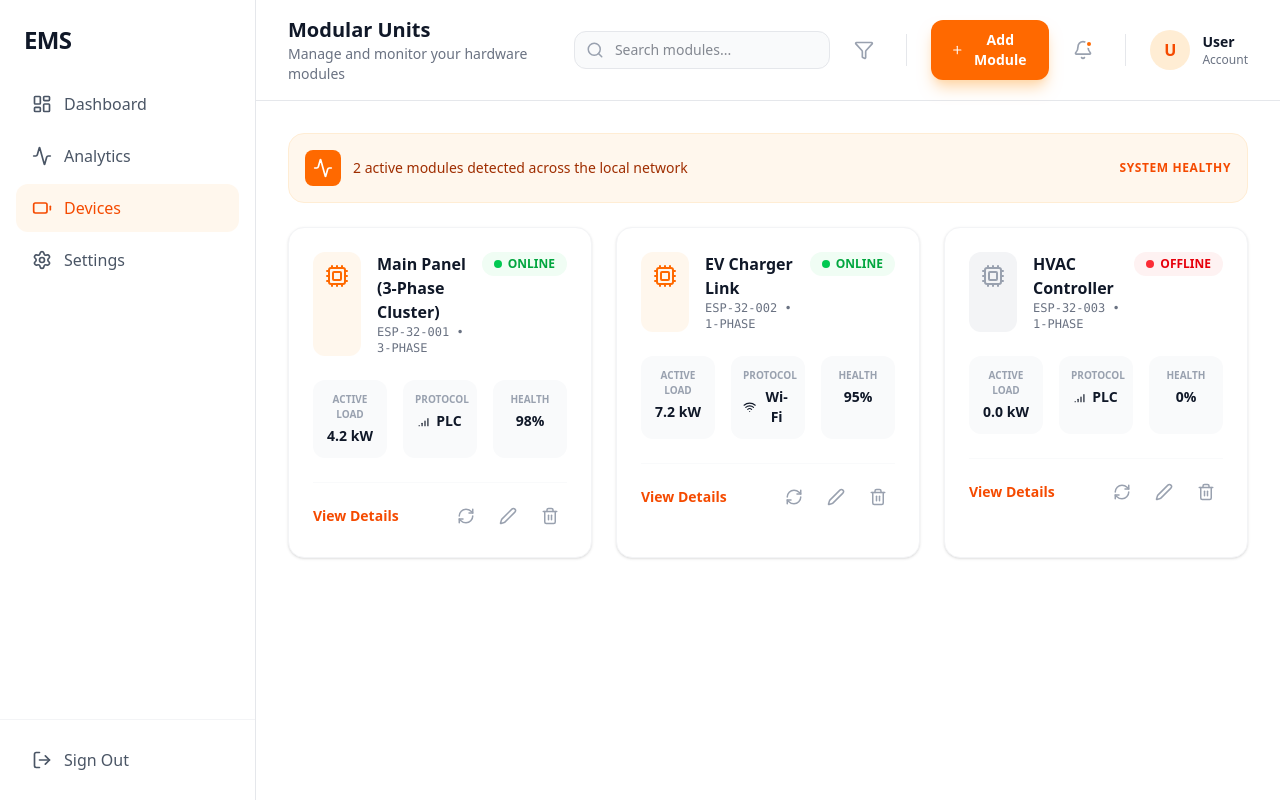
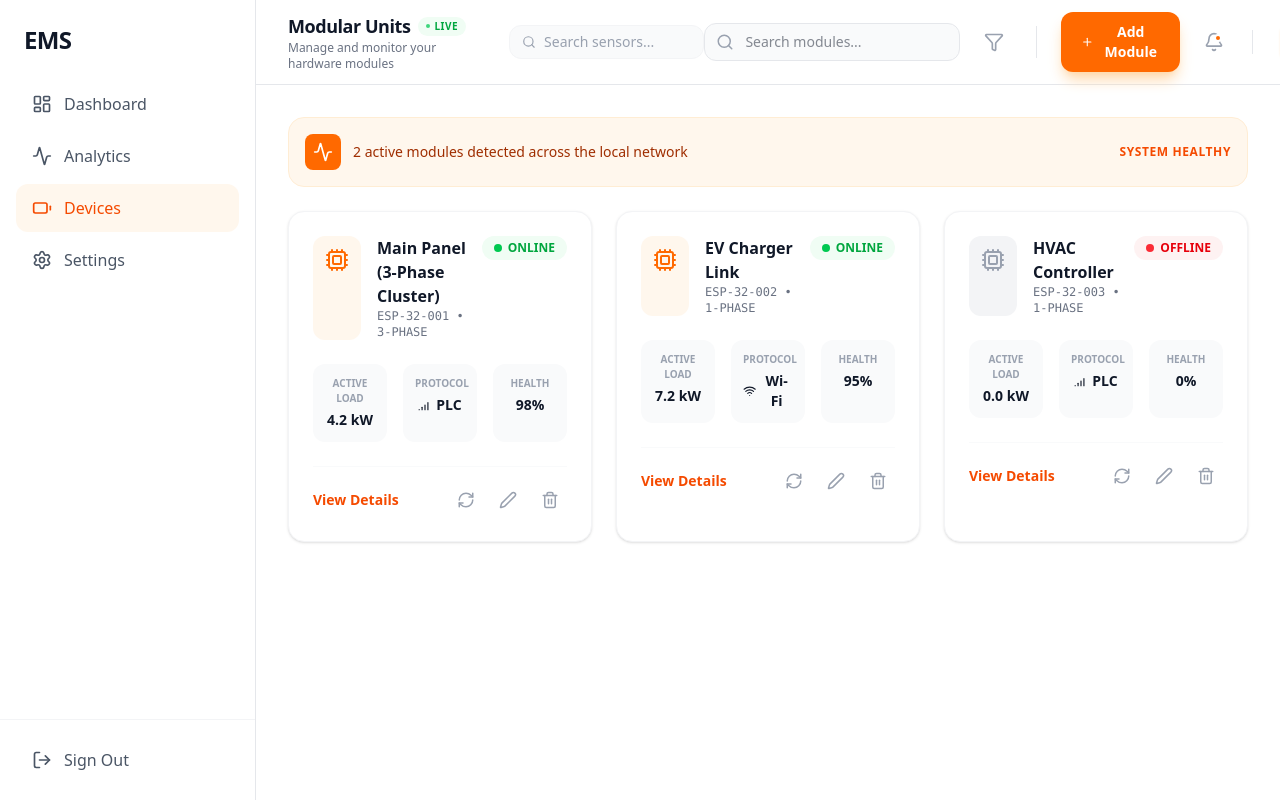
Before and after one commit to VimuthWickramasinghe/Energy-Monitoring-System, a Next.js app in the folder frontend/ems-webapp/: page /user/devices in a window 1280 px wide. Built offline with nearby package versions, Linux system fonts and the light colour scheme; no server answers; sample sign-in values are in the browser's storage.

Commit message:
Header update

```diff
--- a/frontend/ems-webapp/src/app/[user]/analytics/page.tsx
+++ b/frontend/ems-webapp/src/app/[user]/analytics/page.tsx
@@ -1,13 +1,11 @@
 "use client";
 import React from "react";
-import Link from "next/link";
 import {
-    LineChart, Line, AreaChart, Area, XAxis, YAxis, CartesianGrid,
-    Tooltip, ResponsiveContainer, PieChart, Pie, Cell
+    LineChart, Line, XAxis, YAxis, CartesianGrid,
+    Tooltip, ResponsiveContainer
 } from "recharts";
 import {
-    LayoutDashboard, Settings, Activity, Battery, Bell,
-    Download, Calendar, Zap, ArrowUpRight, ArrowDownRight, LogOut
+    Download, ArrowUpRight
 } from "lucide-react";
 import Header from "@/components/Header";
 
@@ -20,20 +18,7 @@ const phaseData = [
     { time: "20:00", p1: 230, p2: 232, p3: 230 },
 ];
 
-export default function AnalyticsPage() {
-    return (
-        <main className="flex-1 overflow-y-auto bg-gray-50">
-            <Header
-                title="Advanced Analytics"
-                subtitle="Deep dive into energy performance"
-            >
-                <button className="flex items-center gap-2 px-4 py-2 bg-gray-900 text-white rounded-xl text-sm font-medium hover:bg-gray-800 transition-all">
-                    <Download size={16} /> Export CSV
-                </button>
-            </Header>
-
-            <div className="flex-1">
-                <div className="p-8 max-w-7xl mx-auto space-y-8">
+const PhaseVoltageChart = () => (
     <div className="bg-white p-6 rounded-2xl border border-gray-100 shadow-sm">
         <div className="flex justify-between items-center mb-8">
             <div>
@@ -54,7 +39,7 @@ export default function AnalyticsPage() {
             </div>
         </div>
 
-                        <div className="h-[240px] w-full">
+        <div className="h-[300px] w-full">
             <ResponsiveContainer width="100%" height="100%">
                 <LineChart data={phaseData} margin={{ top: 5, right: 5, left: -20, bottom: 0 }}>
                     <CartesianGrid strokeDasharray="3 3" vertical={false} stroke="#f3f4f6" />
@@ -70,9 +55,9 @@ export default function AnalyticsPage() {
             </ResponsiveContainer>
         </div>
     </div>
+);
 
-                    <div className="grid grid-cols-1 md:grid-cols-2 gap-8">
-                        {/* Efficiency Metrics */}
+const EfficiencyCard = () => (
     <div className="bg-white p-6 rounded-2xl border border-gray-100 shadow-sm">
         <h3 className="font-bold text-gray-900 mb-4">Power Factor Analysis</h3>
         <div className="flex items-end gap-4 mb-6">
@@ -83,7 +68,9 @@ export default function AnalyticsPage() {
         </div>
         <p className="text-sm text-gray-500">Your system is operating at near-peak efficiency. Current reactive power loss is minimal.</p>
     </div>
+);
 
+const PredictionCard = () => (
     <div className="bg-white p-6 rounded-2xl border border-gray-100 shadow-sm">
         <h3 className="font-bold text-gray-900 mb-4">Peak Demand Prediction</h3>
         <div className="flex items-end gap-4 mb-6">
@@ -94,6 +81,24 @@ export default function AnalyticsPage() {
         </div>
         <p className="text-sm text-gray-500">Based on historical R&D data, expect highest load in 4 hours. Recommend staggered appliance usage.</p>
     </div>
+);
+
+export default function AnalyticsPage() {
+    return (
+        <main className="flex-1 flex flex-col overflow-hidden">
+            <Header title="Analytics" subtitle="Advanced power quality & performance metrics">
+                <button className="flex items-center gap-2 px-4 py-2 bg-gray-900 text-white rounded-xl text-sm font-medium hover:bg-gray-800 transition-all">
+                    <Download size={16} /> Export CSV
+                </button>
+            </Header>
+
+            <div className="flex-1 overflow-y-auto p-8">
+                <div className="max-w-7xl mx-auto space-y-8">
+                <PhaseVoltageChart />
+
+                <div className="grid grid-cols-1 md:grid-cols-2 gap-8">
+                    <EfficiencyCard />
+                    <PredictionCard />
                 </div>
                 </div>
             </div>
--- a/frontend/ems-webapp/src/app/[user]/dashboard/page.tsx
+++ b/frontend/ems-webapp/src/app/[user]/dashboard/page.tsx
@@ -60,7 +60,7 @@ export default function DashboardPage() {
 
   return (
     <main className="flex-1 flex flex-col overflow-hidden">
-      <Header/>
+      <Header title="Dashboard" subtitle={`Welcome back, ${user?.name || 'User'}`} />
 
       <div className="flex-1 overflow-y-auto p-8">
         <div className="max-w-7xl mx-auto space-y-8">
--- a/frontend/ems-webapp/src/app/[user]/layout.tsx
+++ b/frontend/ems-webapp/src/app/[user]/layout.tsx
@@ -9,7 +9,7 @@ export default function UserLayout({
     return (
         <div className="flex h-screen bg-gray-50 overflow-hidden">
             <UserNav />
-            {children}
+                    {children}
         </div>
     );
 }
--- a/frontend/ems-webapp/src/components/Header.tsx
+++ b/frontend/ems-webapp/src/components/Header.tsx
@@ -1,14 +1,14 @@
 "use client";
 
-import { Bell } from "lucide-react";
+import { Bell, Search, Zap } from "lucide-react";
 import { useContext } from "react";
 import { AuthContext } from "@/lib/AuthContext";
 
 function NotificationButton() {
     return (
-        <button className="p-2 text-gray-400 hover:text-gray-600 transition-colors relative">
+        <button className="p-2 text-gray-400 hover:text-gray-600 hover:bg-gray-50 rounded-lg transition-all relative">
             <Bell size={20} />
-            <span className="absolute top-2 right-2 w-2 h-2 bg-orange-500 rounded-full border-2 border-white"></span>
+            <span className="absolute top-2.5 right-2.5 w-2 h-2 bg-orange-500 rounded-full border-2 border-white"></span>
         </button>
     );
 }
@@ -19,11 +19,11 @@ function UserProfile({ user }: { user: any }) {
     const role = user?.role || "Account";
 
     return (
-        <div className="flex items-center gap-3">
-            <div className="w-10 h-10 bg-orange-100 rounded-full flex items-center justify-center text-orange-600 font-bold">
+        <div className="flex items-center gap-3 pl-2">
+            <div className="w-9 h-9 bg-gradient-to-br from-orange-400 to-orange-600 rounded-lg flex items-center justify-center text-white font-bold shadow-sm shadow-orange-200">
                 {initials}
             </div>
-            <div className="hidden md:block">
+            <div className="hidden lg:block">
                 <p className="text-sm font-semibold text-gray-900">{name}</p>
                 <p className="text-xs text-gray-500">{role}</p>
             </div>
@@ -32,8 +32,8 @@ function UserProfile({ user }: { user: any }) {
 }
 
 export default function Header({
-    title = "Energy Overview",
-    subtitle = "Welcome back, monitoring active",
+    title = "System Overview",
+    subtitle = "Real-time energy diagnostics",
     children
 }: {
     title?: string;
@@ -43,18 +43,33 @@ export default function Header({
     const { user } = useContext(AuthContext) as { user: any };
 
     return (
-        <header className="bg-white border-b border-gray-200 px-8 py-4 flex items-center justify-between sticky top-0 z-10">
-            <div className="header-titles">
-                <h1 className="text-xl font-bold text-gray-900">{title}</h1>
-                <p className="text-sm text-gray-500">{subtitle}</p>
+        <header className="bg-white/80 backdrop-blur-md border-b border-gray-200 px-8 py-3 flex items-center justify-between sticky top-0 z-30">
+            <div className="flex items-center gap-8">
+                <div className="header-titles">
+                    <div className="flex items-center gap-2">
+                        <h1 className="text-lg font-bold text-gray-900 tracking-tight">{title}</h1>
+                        <span className="flex items-center gap-1 px-2 py-0.5 bg-green-50 text-[10px] font-bold text-green-600 rounded-full uppercase tracking-wider">
+                            <span className="w-1 h-1 bg-green-500 rounded-full animate-pulse"></span>
+                            Live
+                        </span>
+                    </div>
+                    <p className="text-xs text-gray-500 font-medium">{subtitle}</p>
+                </div>
+
+                <div className="hidden md:flex items-center bg-gray-50 border border-gray-100 rounded-xl px-3 py-1.5 w-64 group focus-within:ring-2 focus-within:ring-orange-100 transition-all">
+                    <Search size={16} className="text-gray-400 group-focus-within:text-orange-500" />
+                    <input
+                        type="text"
+                        placeholder="Search sensors..."
+                        className="bg-transparent border-none text-sm ml-2 outline-none w-full text-gray-600 placeholder:text-gray-400"
+                    />
+                </div>
             </div>
 
             <div className="flex items-center gap-4">
                 {children}
                 <NotificationButton />
-
-                <div className="h-8 w-px bg-gray-200 mx-2" aria-hidden="true"></div>
-
+                <div className="h-6 w-px bg-gray-200 mx-1" aria-hidden="true"></div>
                 <UserProfile user={user} />
             </div>
         </header>
```
Lines whose indentation alone changed are shown as unchanged.
